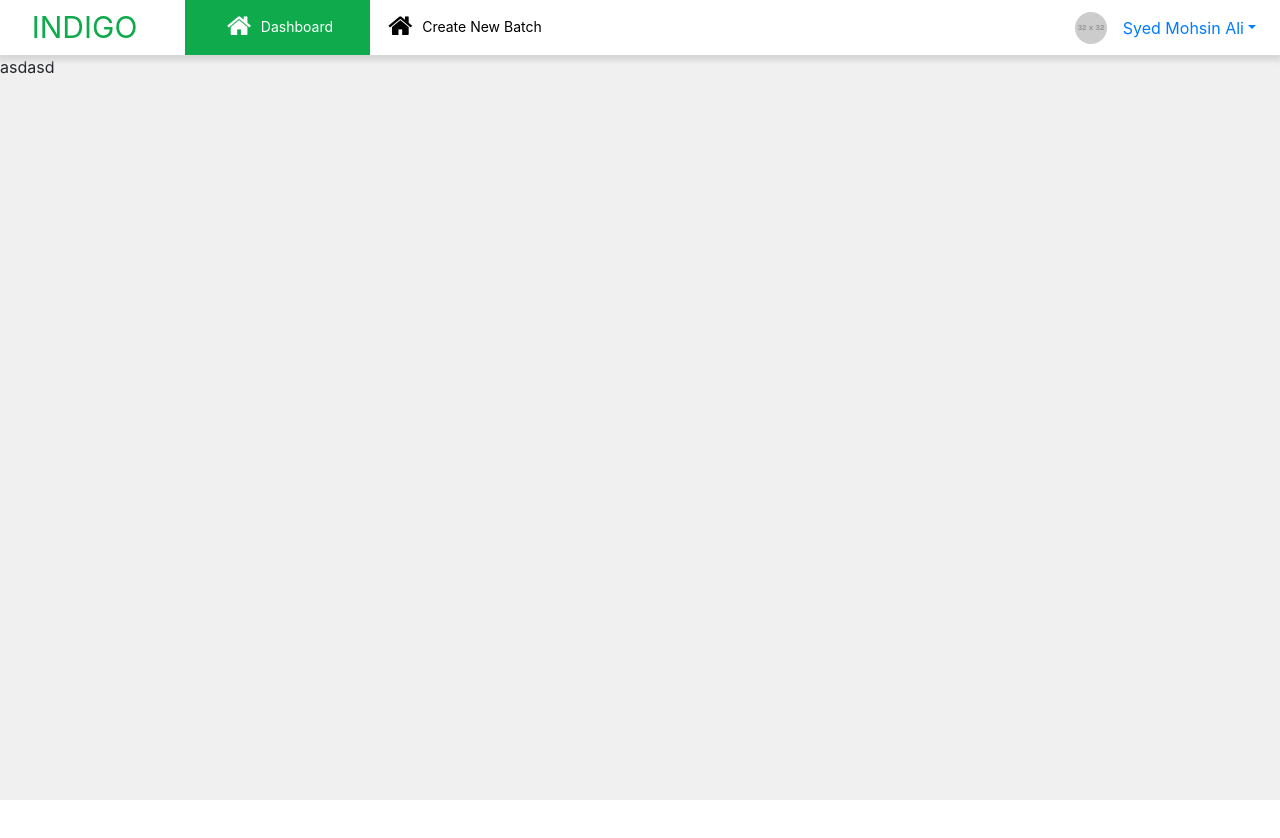
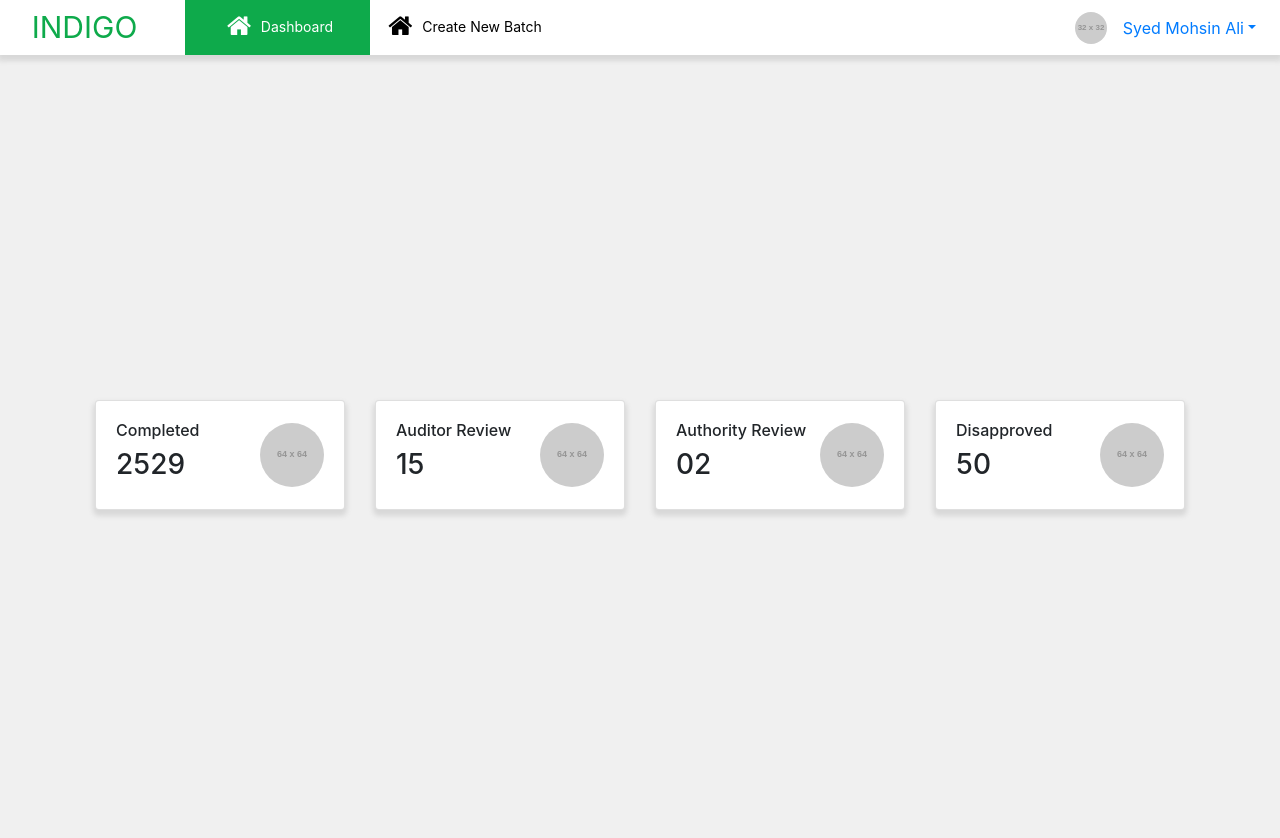
Before and after one commit to mohsinali95/csvuploader_react, a React (Create React App) app: page / in a window 1280 px wide. Shown: the top 838 px of the page. Before the commit the page ends 800 px from the top, so only its background shows below. Built offline with nearby package versions, Linux system fonts and the light colour scheme.

Commit message:
card complete

```diff
--- /dev/null
+++ b/src/js/Pages/dashboard/card/card.css
@@ -0,0 +1,8 @@
+.cardWidth{
+    width: 250px;
+    min-width: 200px;
+}
+
+.cardShadow{
+    box-shadow: 0 4px 5px 2px #d8d8d8;
+}
--- /dev/null
+++ b/src/js/Pages/dashboard/card/card.js
@@ -0,0 +1,17 @@
+import React from 'react';
+import "./card.css"
+
+export default function Card (props){
+    let {title, number} = props
+    return (
+        <div className="card bg-white cardWidth cardShadow" >
+            <div className="card-body d-flex flex-row align-items-center">
+                <div className="media-body d-flex flex-column justify-content-around">
+                    <h6>{title}</h6>
+                    <h3>{number}</h3>
+                </div>
+                <img src="http://placehold.it/64x64" className="rounded-circle"></img>
+            </div>
+        </div>
+    );
+}
--- a/src/js/Pages/dashboard/dashboard.js
+++ b/src/js/Pages/dashboard/dashboard.js
@@ -1,11 +1,17 @@
 import React from 'react';
 import { connect } from 'react-redux';
+import Card from './card/card';
 
 class Dashboard extends React.Component {
     render() {
         return (
-            <div>
-                asdasd
+            <div className="d-flex justify-content-center align-items-center" style={{ height: "100vh"}} >
+                <div className="card-deck">
+                    <Card title={"Completed"} number={"2529"}></Card>
+                    <Card title={"Auditor Review"} number={"15"}></Card>
+                    <Card title={"Authority Review"} number={"02"}></Card>
+                    <Card title={"Disapproved"} number={"50"}></Card>
+                </div>
             </div>
         );
     }
--- a/src/js/commons/nav-bar/Navbar.js
+++ b/src/js/commons/nav-bar/Navbar.js
@@ -30,14 +30,14 @@ export default function Navbar() {
 
                 <img className="rounded-circle" src="http://placehold.it/32x32" ></img>
 
-                <div class="nav-item dropdown pr-2">
-                    <a class="nav-link dropdown-toggle" href="#" id="navbarDropdown" role="button" data-toggle="dropdown" aria-haspopup="true" aria-expanded="false">
+                <div className="nav-item dropdown pr-2">
+                    <a className="nav-link dropdown-toggle" href="#" id="navbarDropdown" role="button" data-toggle="dropdown" aria-haspopup="true" aria-expanded="false">
                         Syed Mohsin Ali
                     </a>
-                    <div class="dropdown-menu" aria-labelledby="navbarDropdown">
-                        <a class="dropdown-item" href="#">Action</a>
-                        <div class="dropdown-divider"></div>
-                        <a class="dropdown-item" href="#">Another action</a>
+                    <div className="dropdown-menu" aria-labelledby="navbarDropdown">
+                        <a className="dropdown-item" href="#">Action</a>
+                        <div className="dropdown-divider"></div>
+                        <a className="dropdown-item" href="#">Another action</a>
                     </div>
                 </div>
             </div>
```
Also changed, not shown: 2 other files (tests, documents, lock files or other folders).
